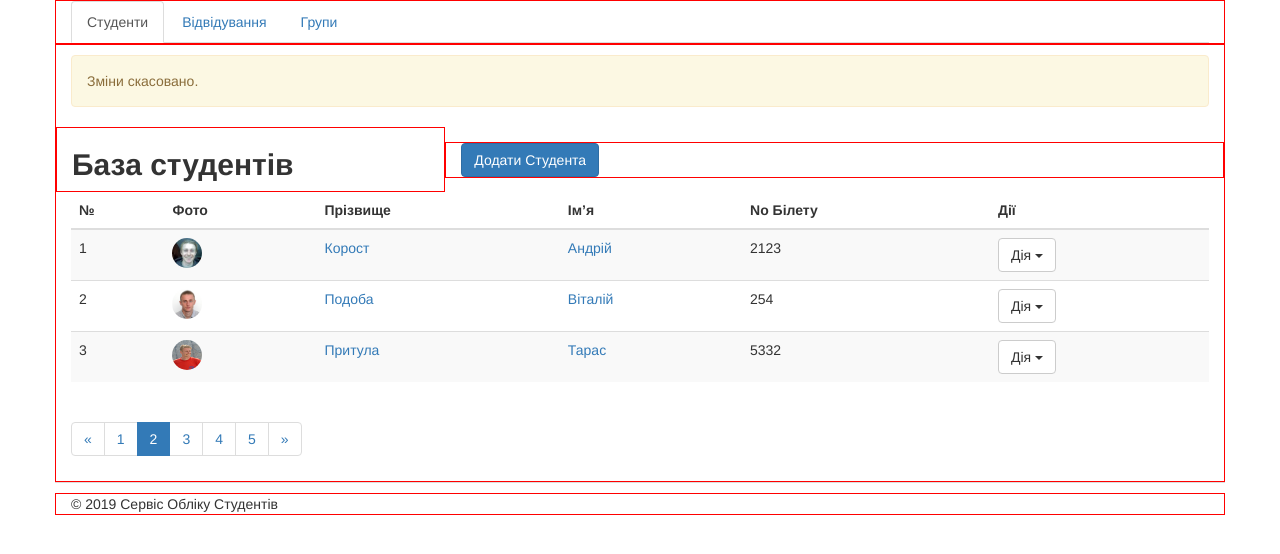
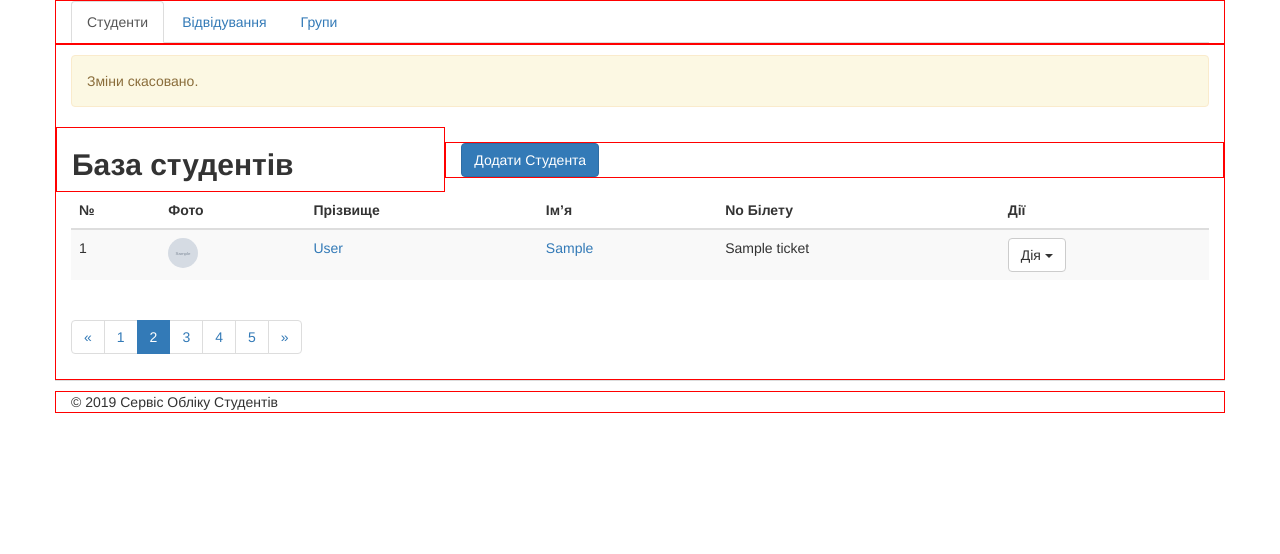
Before and after one commit to AleksanderZahar/students_db_2019, a Django app: template students_app/templates/students/students_list.html in a window 1280 px wide. Shown: the part 72-626 px from the top of the page. Run offline with Django 3.2, Linux system fonts and the light colour scheme; the template is opened without the code that fills it: most values are stand-ins (such as "Sample title", 1, 10 or a date in 2020); some libraries are stand-ins or nearby versions.

Commit message:
Динамизация страницы списка студентов: 1. Во вьюшки добавлен кортеж со словарями данных студентов (пока нет БД) 2. на главной странице - таблица студентов строится через цикл Джанги, вытягивая данные для построения из вьюшек, где забиты костылями данные, а медиа - из статика

```diff
--- a/students_app/templates/students/students_list.html
+++ b/students_app/templates/students/students_list.html
@@ -82,14 +82,15 @@
                 </tr>
                 </thead>
                 <tbody>
+                {% for student in students %}
                 <tr>
-                    <td>1</td>
+                    <td>{{ forloop.counter }}</td>
                     <td><img height="30" width="30"
-                             src="{% static "img/me.jpeg" %}"
+                             src="{% static student.image %}"
                              class="img-circle"></td>
-                    <td><a title="Редагувати" href="{% url 'students_edit' 1 %}">Корост</a></td>
-                    <td><a title="Редагувати" href="{% url 'students_edit' 1 %}">Андрій</a></td>
-                    <td>2123</td>
+                    <td><a title="Редагувати" href="{% url 'students_edit' student.id %}">{{ student.last_name }}</a></td>
+                    <td><a title="Редагувати" href="{% url 'students_edit' student.id %}">{{ student.first_name }}</a></td>
+                    <td>{{ student.ticket }}</td>
                     <td>
                         <div class="dropdown">
                             <button class="btn btn-default dropdown-toggle"
@@ -99,82 +100,18 @@
                             <ul class="dropdown-menu" role="menu">
                                 <li role="presentation">
                                     <a role="menuitem" tabindex="-1"
-                                       href="/journal/1">Відвідування</a>
-                                </li>
+                                       href="/journal/{{ student.id }}">Відвідування</a></li>
                                 <li role="presentation">
                                     <a role="menuitem" tabindex="-1"
-                                       href="{% url 'students_edit' 1 %}">Редагувати</a>
-                                </li>
+                                       href="{% url 'students_edit' student.id %}">Редагувати</a></li>
                                 <li role="presentation">
                                     <a role="menuitem" tabindex="-1"
-                                       href="{% url 'students_delete' 1 %}">Видалити</a>
-                                </li>
+                                       href="{% url 'students_delete' student.id %}">Видалити</a></li>
                             </ul>
                         </div>
                     </td>
                 </tr>
-                <tr>
-                    <td>2</td>
-                    <td><img height="30" width="30"
-                             src="{% static "img/piv.png" %}"
-                             class="img-circle"></td>
-                    <td><a title="Редагувати" href="{% url 'students_edit' 2 %}">Подоба</a></td>
-                    <td><a title="Редагувати" href="{% url 'students_edit' 2 %}">Віталій</a></td>
-                    <td>254</td>
-                    <td>
-                        <div class="dropdown">
-                            <button class="btn btn-default dropdown-toggle"
-                                    type="button" data-toggle="dropdown">Дія
-                                <span class="caret"></span>
-                            </button>
-                            <ul class="dropdown-menu" role="menu">
-                                <li role="presentation">
-                                    <a role="menuitem" tabindex="-1"
-                                       href="/journal/1">Відвідування</a>
-                                </li>
-                                <li role="presentation">
-                                    <a role="menuitem" tabindex="-1"
-                                       href="{% url 'students_edit' 2 %}">Редагувати</a>
-                                </li>
-                                <li role="presentation">
-                                    <a role="menuitem" tabindex="-1"
-                                       href="{% url 'students_delete' 2 %}">Видалити</a>
-                                </li>
-                            </ul>
-                        </div>
-                    </td>
-                </tr>
-                <tr>
-                    <td>3</td>
-                    <td><img height="30" width="30"
-                             src="{% static "img/podoba3.jpg" %}"
-                             class="img-circle"></td>
-                    <td><a title="Редагувати" href="{% url 'students_delete' 3 %}">Притула</a></td>
-                    <td><a title="Редагувати" href="{% url 'students_delete' 3 %}">Тарас</a></td>
-                    <td>5332</td>
-                    <td>
-                        <div class="dropdown">
-                            <button class="btn btn-default dropdown-toggle"
-                                    type="button" data-toggle="dropdown">Дія
-                                <span class="caret"></span>
-                            </button>
-                            <ul class="dropdown-menu" role="menu">
-                                <li role="presentation">
-                                    <a role="menuitem" tabindex="-1"
-                                       href="/journal/1">Відвідування</a>
-                                </li>
-                                <li role="presentation">
-                                    <a role="menuitem" tabindex="-1"
-                                       href="{% url 'students_edit' 3 %}">Редагувати</a>
-                                </li>
-                                <li role="presentation">
-                                    <a role="menuitem" tabindex="-1"
-                                       href="{% url 'students_delete' 3 %}">Видалити</a>
-                                </li>
-                            </ul>
-                        </div>
-                    </td>
-                </tr>
+                {% endfor %}
                 </tbody>
             </table>
             <!-- End Students Listing -->
```
Also changed, not shown: students_app/views.py (+25 -1 lines).
